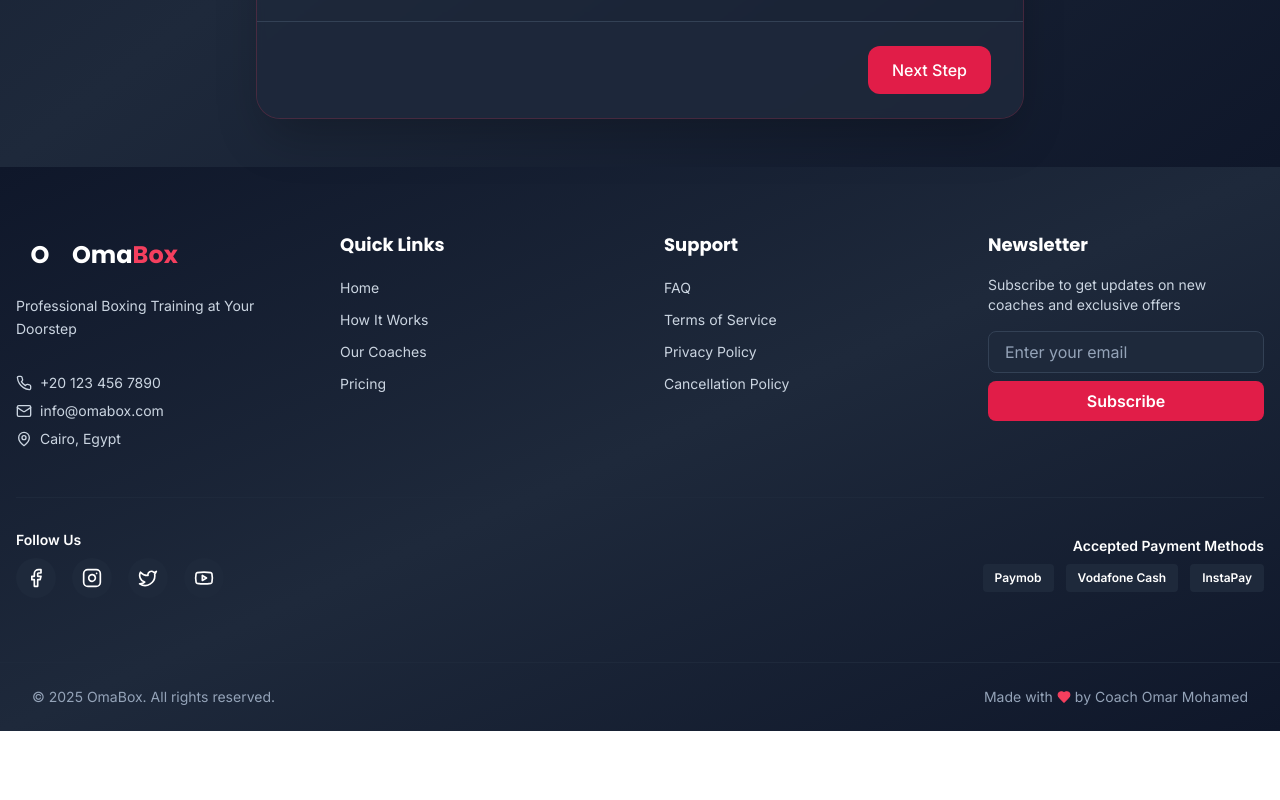
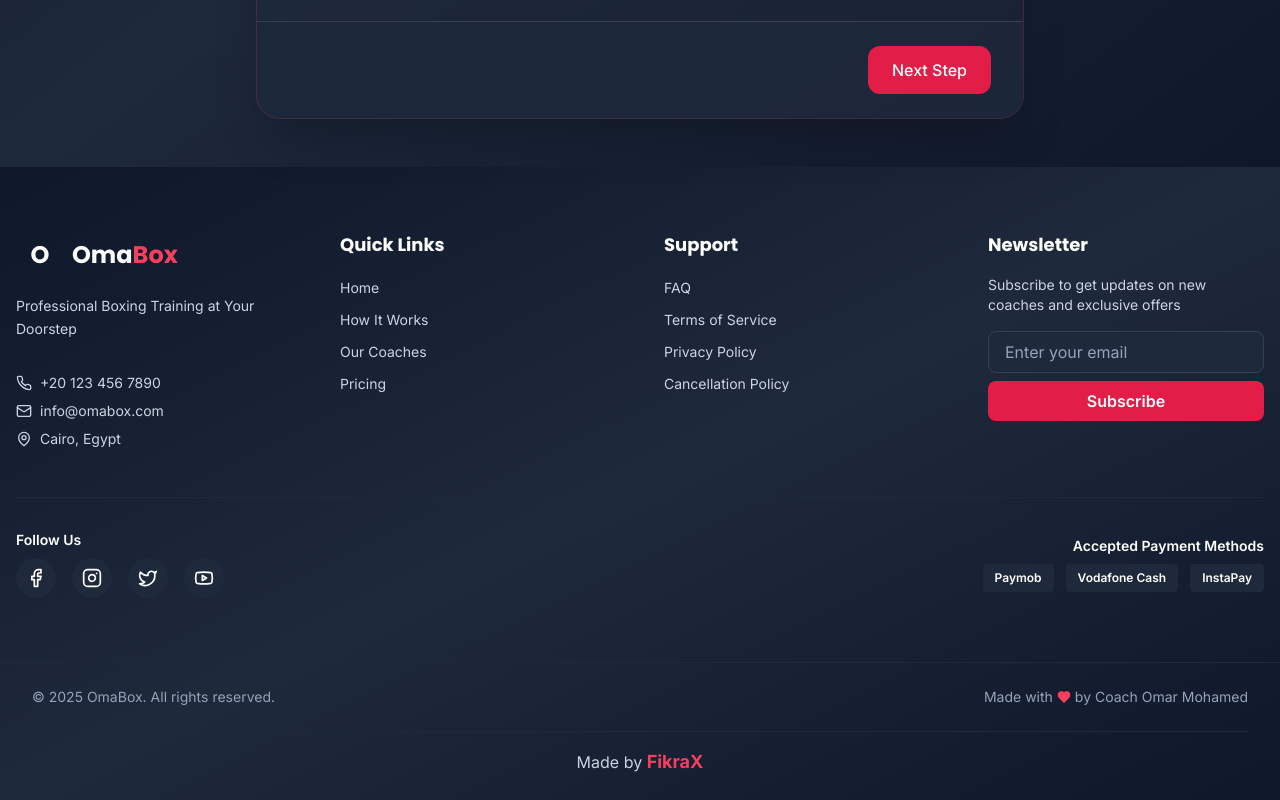
Before and after one commit to mstfa13/Boxing, a React (Vite) app: page /booking in a window 1280 px wide. Shown: the part 810-1610 px from the top of the page. Before the commit the page ends 1541 px from the top, so only its background shows below. Built offline with nearby package versions, Linux system fonts and the light colour scheme.

Commit message:
Make FikraX credit more prominent in footer

```diff
--- a/src/components/Footer.tsx
+++ b/src/components/Footer.tsx
@@ -42,6 +42,7 @@ const Footer: React.FC = () => {
       rights: 'All rights reserved.',
       madeWith: 'Made with',
       by: 'by Coach Omar Mohamed',
+      madeBy: 'Made by',
       address: 'Cairo, Egypt',
       phone: '+20 123 456 7890',
       email: 'info@omabox.com',
@@ -72,6 +73,7 @@ const Footer: React.FC = () => {
       rights: 'جميع الحقوق محفوظة.',
       madeWith: 'صنع بـ',
       by: 'بواسطة المدرب عمر محمد',
+      madeBy: 'صنع بواسطة',
       address: 'القاهرة، مصر',
       phone: '+20 123 456 7890',
       email: 'info@omabox.com',
@@ -251,6 +253,17 @@ const Footer: React.FC = () => {
               <span>{t.by}</span>
             </p>
           </div>
+          <div className="text-center mt-6 pt-4 border-t border-dark-800">
+            <span className="text-base text-dark-300">{t.madeBy} </span>
+            <a
+              href="https://fikrax.com"
+              target="_blank"
+              rel="noopener noreferrer"
+              className="text-lg text-primary-500 hover:text-primary-400 font-bold transition-colors"
+            >
+              FikraX
+            </a>
+          </div>
         </div>
       </div>
     </footer>
```
